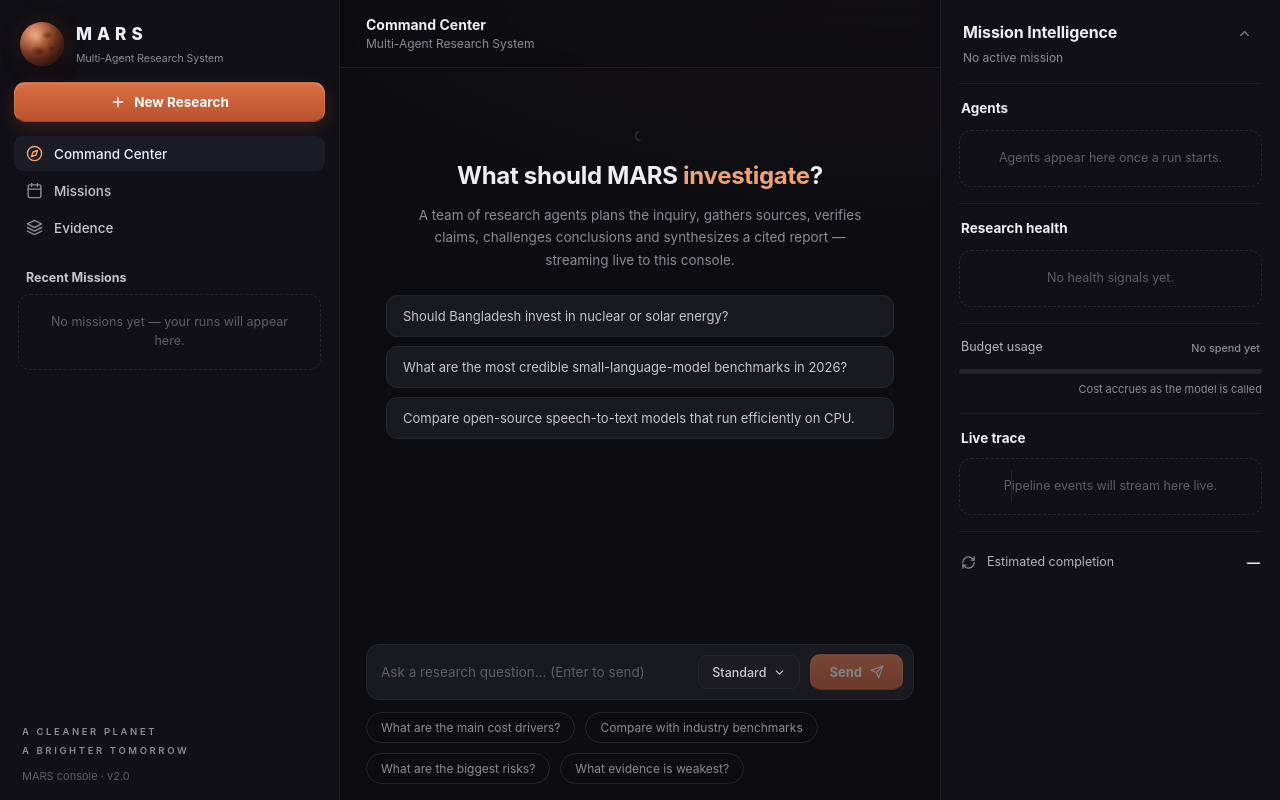
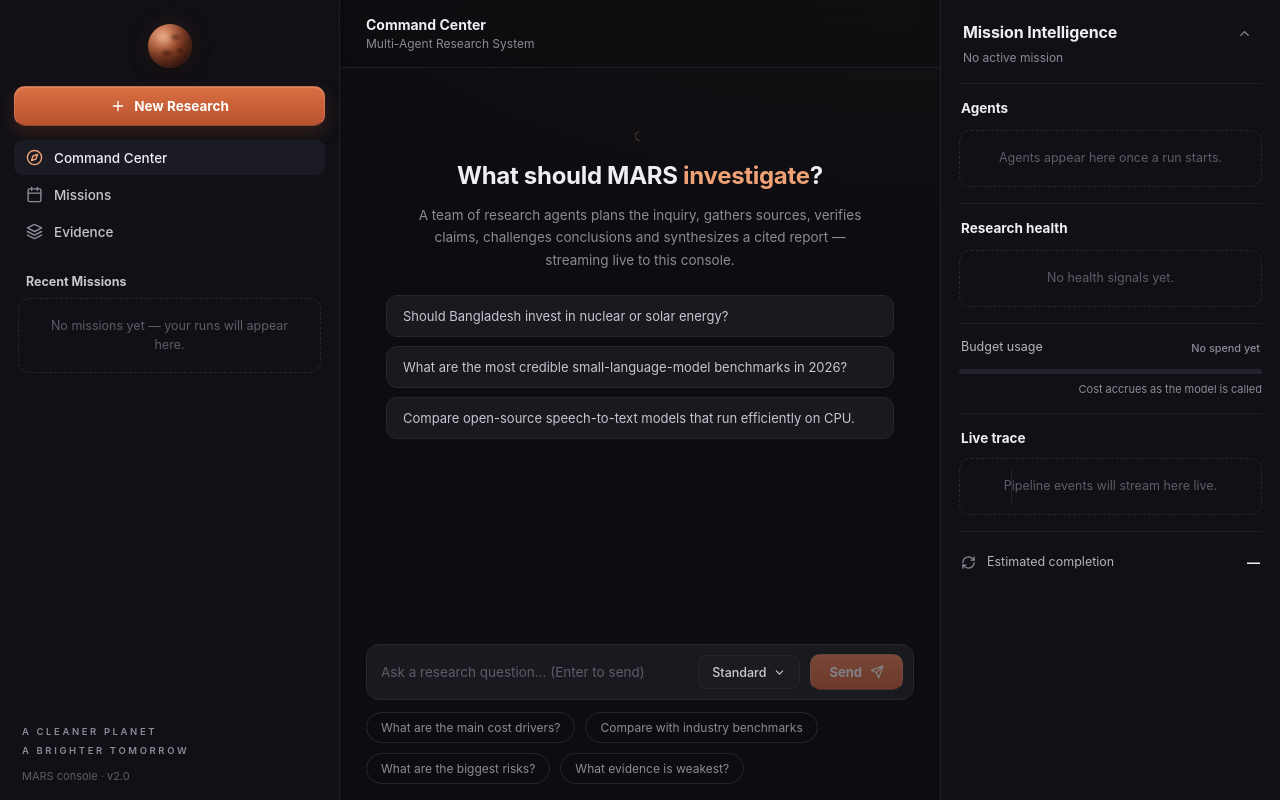
Before and after one commit to AdnanZamanNiloy/mars-ai, a React (Vite) app in the folder ui/: page / in a window 1280 px wide. Built offline with nearby package versions, Linux system fonts and the light colour scheme.

Commit message:
Restore planet-only sidebar brand (recover user change collided with tagline edit)

```diff
--- a/ui/src/components/Sidebar.jsx
+++ b/ui/src/components/Sidebar.jsx
@@ -26,12 +26,8 @@ const DOT = {
 export default function Sidebar({ view, onNavigate, missions, activeRunId, onOpenMission, onNew, open, onClose }) {
   return (
     <aside className={`sidebar${open ? " open" : ""}`}>
-      <div className="brand">
+      <div className="brand brand-mark">
         <Planet size={44} />
-        <div>
-          <div className="brand-name">MARS</div>
-          <div className="brand-sub">Multi-Agent Research System</div>
-        </div>
       </div>
 
       <button className="new-btn" onClick={() => { onNew(); onClose?.(); }}>
--- a/ui/src/layout.css
+++ b/ui/src/layout.css
@@ -24,6 +24,7 @@
 }
 
 .brand { display: flex; align-items: center; gap: 12px; padding: 2px 6px 0; }
+.brand-mark { justify-content: center; padding: 4px 0 2px; }
 .brand-name { font-size: 17px; font-weight: 800; letter-spacing: 5px; }
 .brand-sub { font-size: 10.5px; line-height: 1.5; color: var(--t3); margin-top: 3px; }
 
```
